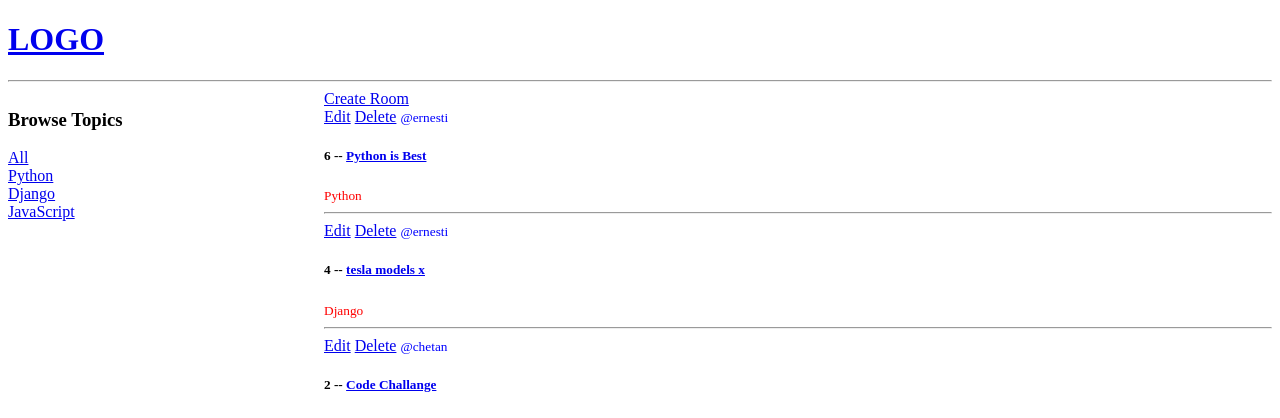
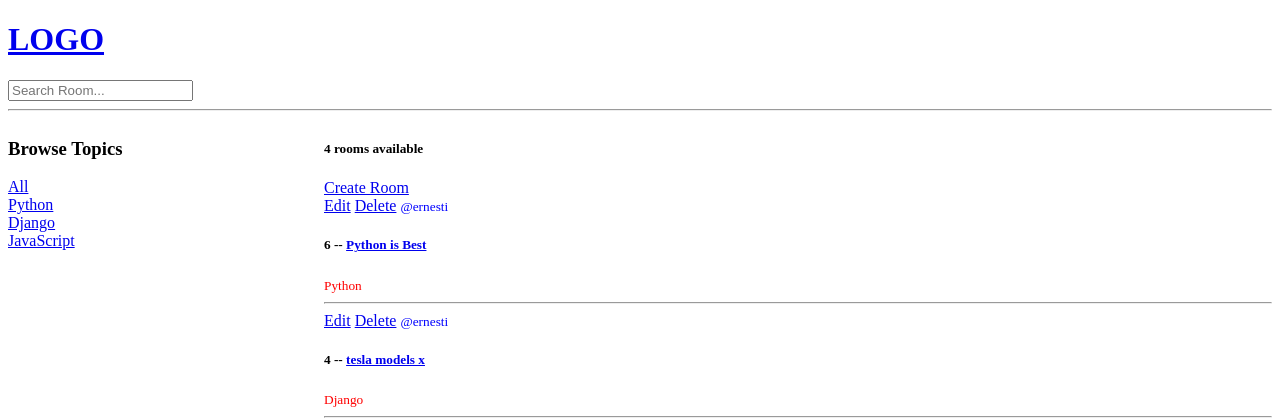
Before and after one commit to deepdivewithai/studyroom, a Django app: page / in a window 1280 px wide. Shown: the top 418 px of the page. Run offline with Django 4.2, Linux system fonts and the light colour scheme; data comes from the database, SQL or seed files in the repository.

Commit message:
first commit

```diff
--- a/base/templates/base/home.html
+++ b/base/templates/base/home.html
@@ -18,6 +18,7 @@
     {% endfor %}
   </div>
   <div>
+    <h5>{{room_count}} rooms available</h5>
     <a href="{% url 'base:create-room' %}">Create Room</a>
     {% for room in rooms %}
     <div>
--- a/base/views.py
+++ b/base/views.py
@@ -1,22 +1,21 @@
 from django.shortcuts import render, redirect
+from django.db.models import Q
 from .models import Room, Topic
 from .forms import RoomForm
 
-# rooms = [
-#     {'id': 1 , 'name': 'Lets Learn Python'},
-#     {'id': 2 , 'name': 'Design With Me'},
-#     {'id': 3 , 'name': 'Front End Developers'},
-# ]
 rooms = Room.objects.all()
 
 def home(request):
     q = request.GET.get('q') if request.GET.get('q') != None else ''
 
-    rooms = Room.objects.filter(topic__name__icontains = q)
-
+    rooms = Room.objects.filter(Q(topic__name__icontains = q) |
+                                Q(name__icontains = q) |
+                                Q(description__icontains = q) )
+    room_count = rooms.count()
     topics = Topic.objects.all()
     context = {'rooms': rooms,
-               'topics': topics}
+               'topics': topics,
+               'room_count': room_count}
     return render(request, 'base/home.html', context)
 
 def room(request, pk):
--- a/templates/navbar.html
+++ b/templates/navbar.html
@@ -2,4 +2,8 @@
   <h1>LOGO</h1>
 </a>
 
+<form method="get" action="{% url 'base:home'%}">
+  <input type="text" name="q" placeholder="Search Room...">
+</form>
+
 <hr />
```
